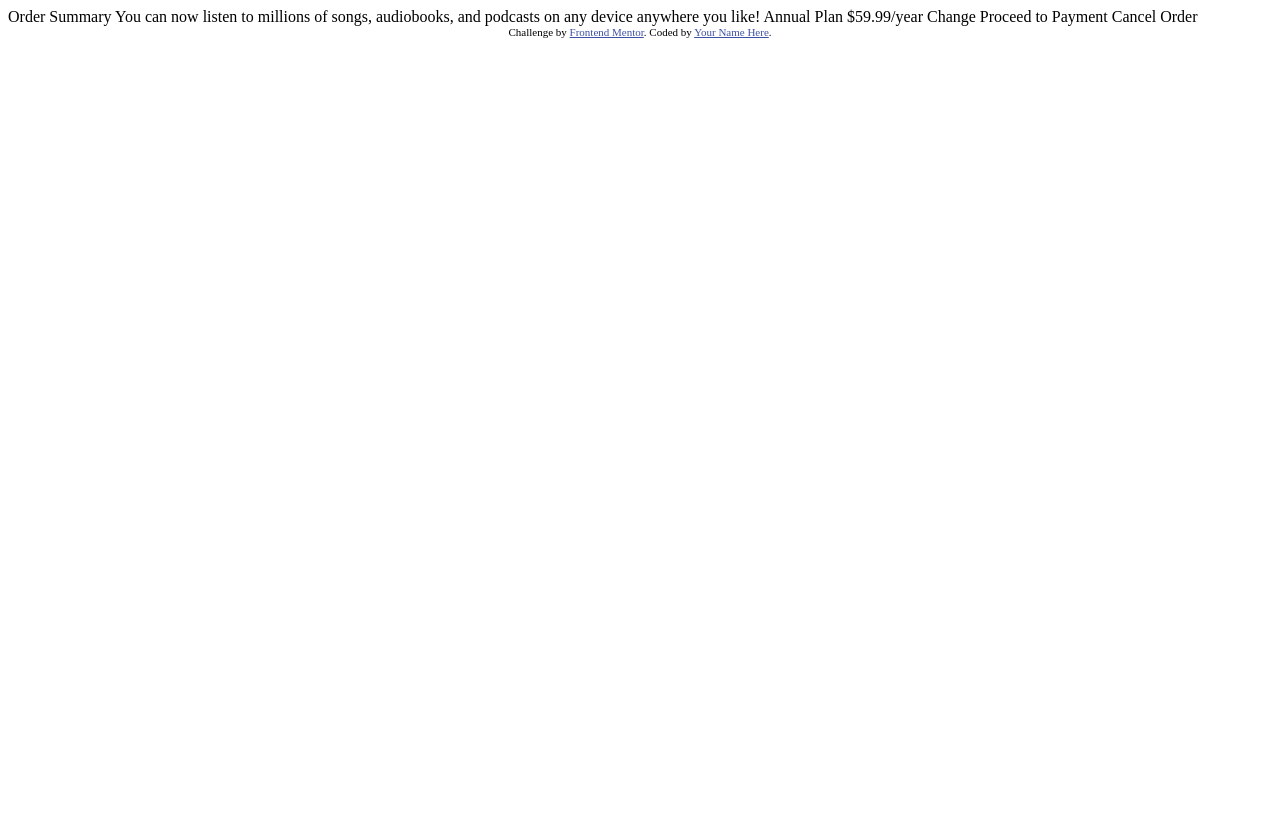
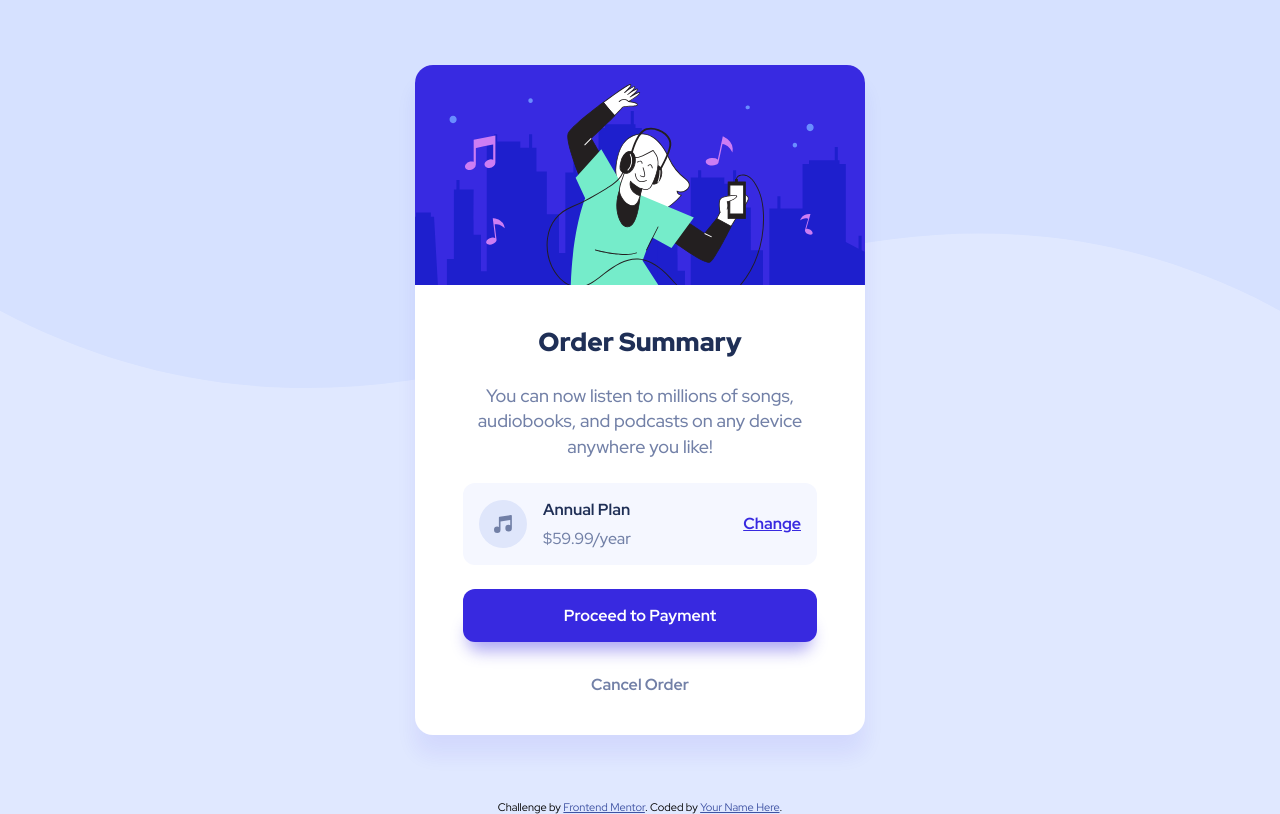
Before and after one commit to rudimediaz/fem-order-summary, a website: page index.html in a window 1280 px wide. Drawn offline with Linux system fonts and the light colour scheme.

Commit message:
initial page

```diff
--- a/index.html
+++ b/index.html
@@ -1,37 +1,93 @@
 <!DOCTYPE html>
 <html lang="en">
   <head>
-  <meta charset="UTF-8">
-  <meta name="viewport" content="width=device-width, initial-scale=1.0"> <!-- displays site properly based on user's device -->
+    <meta charset="UTF-8" />
+    <meta
+      name="viewport"
+      content="width=device-width, initial-scale=1.0"
+    />
+    <!-- displays site properly based on user's device -->
 
-  <link rel="icon" type="image/png" sizes="32x32" href="./images/favicon-32x32.png">
+    <link
+      rel="icon"
+      type="image/png"
+      sizes="32x32"
+      href="./images/favicon-32x32.png"
+    />
+
+    <link rel="preconnect" href="https://fonts.googleapis.com" />
+    <link
+      rel="preconnect"
+      href="https://fonts.gstatic.com"
+      crossorigin
+    />
+    <link
+      href="https://fonts.googleapis.com/css2?family=Red+Hat+Display:ital,wght@0,300;0,400;0,500;0,600;0,700;0,800;0,900;1,300;1,400;1,500;1,600;1,700;1,800;1,900&display=swap"
+      rel="stylesheet"
+    />
 
     <title>Frontend Mentor | Order summary card</title>
 
     <!-- Feel free to remove these styles or customise in your own stylesheet 👍 -->
+    <link rel="stylesheet" href="/styles.css" />
     <style>
-    .attribution { font-size: 11px; text-align: center; }
-    .attribution a { color: hsl(228, 45%, 44%); }
+      .attribution {
+        font-size: 11px;
+        text-align: center;
+      }
+      .attribution a {
+        color: hsl(228, 45%, 44%);
+      }
     </style>
   </head>
-<body>
-
-  Order Summary
-
-  You can now listen to millions of songs, audiobooks, and podcasts on any
-  device anywhere you like!
-
-  Annual Plan
-  $59.99/year
-
-  Change
-
+  <body class="font-sans">
+    <div class="page-wrapper page-wrapper_background">
+      <main>
+        <div class="container">
+          <div class="card">
+            <div class="card__hero hero"></div>
+            <div class="card__body order">
+              <h1>Order Summary</h1>
+              <p>
+                You can now listen to millions of songs, audiobooks,
+                and podcasts on any device anywhere you like!
+              </p>
+              <div class="plan">
+                <img
+                  src="/images/icon-music.svg"
+                  alt="music notation icon"
+                />
+                <div class="plan__main plan-type">
+                  <div>Annual Plan</div>
+                  <div>$59.99/year</div>
+                </div>
+                <a href="#!">Change</a>
+              </div>
+              <div class="action">
+                <button class="btn btn_primary">
                   Proceed to Payment
-  Cancel Order
-
+                </button>
+                <button class="btn">Cancel Order</button>
+              </div>
+            </div>
+          </div>
+        </div>
+      </main>
+      <footer>
         <div class="attribution">
-    Challenge by <a href="https://www.frontendmentor.io?ref=challenge" target="_blank">Frontend Mentor</a>.
-    Coded by <a href="#">Your Name Here</a>.
+          Challenge by
+          <a
+            href="https://www.frontendmentor.io?ref=challenge"
+            target="_blank"
+            >Frontend Mentor</a
+          >. Coded by <a href="#">Your Name Here</a>.
         </div>
+      </footer>
+    </div>
+    <template>
+      Order Summary You can now listen to millions of songs,
+      audiobooks, and podcasts on any device anywhere you like! Annual
+      Plan $59.99/year Change Proceed to Payment Cancel Order
+    </template>
   </body>
 </html>
--- /dev/null
+++ b/styles.css
@@ -0,0 +1,238 @@
+html {
+  box-sizing: border-box;
+}
+
+:root {
+  --clr-primary-1: hsl(225, 100%, 94%);
+  --clr-primary-2: hsl(245, 75%, 52%);
+  --clr-primary-3: hsl(245 83% 68%);
+  --clr-ntrl-1: hsl(225, 100%, 98%);
+  --clr-ntrl-2: hsl(224, 23%, 55%);
+  --clr-ntrl-3: hsl(223, 47%, 23%);
+}
+
+*,
+*::before,
+*::after {
+  box-sizing: inherit;
+  font: inherit;
+}
+
+body,
+h1,
+h2,
+h3,
+h4,
+h5,
+h6,
+p,
+pre {
+  margin: 0;
+}
+
+p {
+  font-size: 18px;
+  line-height: 1.4;
+}
+
+button {
+  border: none;
+  background-color: inherit;
+}
+
+button:focus {
+  outline: none;
+}
+
+.btn {
+  border-radius: 0.75rem;
+  padding-block: 1rem;
+  padding-inline: 1rem;
+  font-weight: 700;
+}
+
+.btn:hover {
+  cursor: pointer;
+}
+
+.btn:focus {
+  outline: 1pt solid var(--clr-ntrl-2);
+}
+
+.btn_primary {
+  background-color: var(--clr-primary-2);
+  color: #fff;
+}
+
+.btn_primary:hover {
+  background-color: var(--clr-primary-3);
+}
+
+.font-sans {
+  font-family: "Red Hat Display", sans-serif;
+}
+
+.page-wrapper {
+  display: grid;
+  grid-template-rows: minmax(100vh, 1fr) max-content;
+}
+
+.page-wrapper > main {
+  display: contents;
+}
+
+.page-wrapper_background {
+  background-color: var(--clr-primary-1);
+  background-image: url(/images/pattern-background-mobile.svg);
+  background-repeat: no-repeat;
+  background-size: 100% auto;
+}
+
+.container {
+  display: grid;
+}
+
+.container > * {
+  margin: auto 1.5rem;
+}
+
+.card {
+  background-color: #fff;
+  font-weight: 500;
+  border-radius: 18px;
+  overflow: hidden;
+  display: flex;
+  flex-direction: column;
+  position: relative;
+  box-shadow: 0px 20px 20px 0px hsla(245, 75%, 52%, 0.074);
+}
+
+/* .card::after {
+  position: absolute;
+  top: 50%;
+  left: 0%;
+  content: "";
+  z-index: -1;
+  border: none;
+  border-radius: inherit;
+  box-shadow: -2px 12px 20px 0px hsl(245 75% 52% / 40%);
+  width: 100%;
+  height: 50%;
+} */
+
+.card__body {
+  flex: 1;
+}
+
+.hero {
+  background-image: url(/images/illustration-hero.svg);
+  background-size: cover;
+  padding-block: 5rem;
+  background-position: center;
+}
+
+.order {
+  display: flex;
+  flex-direction: column;
+  padding-block: 0.5rem;
+  padding-inline: 1.5rem;
+  color: var(--clr-ntrl-2);
+  gap: 1.5rem;
+}
+
+.order > :is(h1, p) {
+  text-align: center;
+}
+
+.order > h1 {
+  font-weight: 900;
+  font-size: 26px;
+  color: var(--clr-ntrl-3);
+  margin-top: 1rem;
+}
+
+.plan {
+  display: flex;
+  flex-wrap: wrap;
+  align-items: center;
+  padding: 1rem 1rem;
+  background-color: var(--clr-ntrl-1);
+  gap: 1rem;
+  border-radius: 12px;
+}
+
+.plan__main {
+  flex: 1;
+}
+
+.plan > a {
+  font-weight: 700;
+  color: var(--clr-primary-2);
+}
+
+.plan > a:hover {
+  text-decoration: none;
+  color: var(--clr-primary-3);
+}
+
+.plan-type {
+  display: flex;
+  flex-direction: column;
+  gap: 0.5rem;
+}
+
+.plan-type > div:nth-child(1) {
+  font-weight: 700;
+  color: var(--clr-ntrl-3);
+}
+
+.action {
+  display: flex;
+  flex-direction: column;
+  gap: 1rem;
+  isolation: isolate;
+}
+
+.action > button {
+  position: relative;
+}
+
+.action > button:nth-child(1):after {
+  content: "";
+  position: absolute;
+  z-index: -1;
+  top: 50%;
+  left: 5px;
+  width: 97%;
+  height: 50%;
+  border: none;
+  border-radius: inherit;
+  box-shadow: 0px 8px 16px 1px hsl(245deg 75% 52% / 40%);
+}
+
+.action > button:nth-child(2) {
+  color: inherit;
+}
+
+.action > button:nth-child(2):hover {
+  color: initial;
+}
+
+@media (min-width: 640px) {
+  .page-wrapper_background {
+    background-image: url(/images/pattern-background-desktop.svg);
+  }
+  .container > * {
+    margin: auto;
+    width: 450px;
+  }
+
+  .hero {
+    padding-block: 110px;
+  }
+
+  .order {
+    padding-block: 1.5rem;
+    padding-inline: 3rem;
+  }
+}
```
Lines whose indentation alone changed are shown as unchanged.
